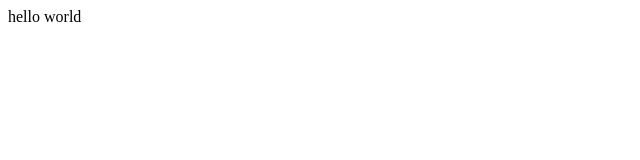
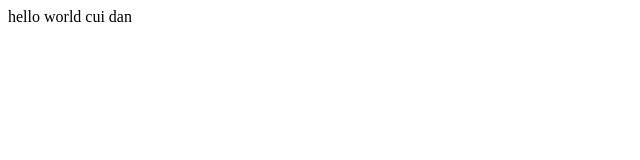
Before and after one commit to wodeta79/firstPro, a plain HTML site: page first.html in a window 1280 px wide. Shown: the full height of the page, 0-640 px from the left. Drawn offline with Linux system fonts and the light colour scheme.

Commit message:
第二次提交
第二次提交到github,努力

```diff
--- a/first.html
+++ b/first.html
@@ -1,5 +1,5 @@
 <html>
 <body>
-hello world
+hello world   cui dan
 </body>
 </html>
```
